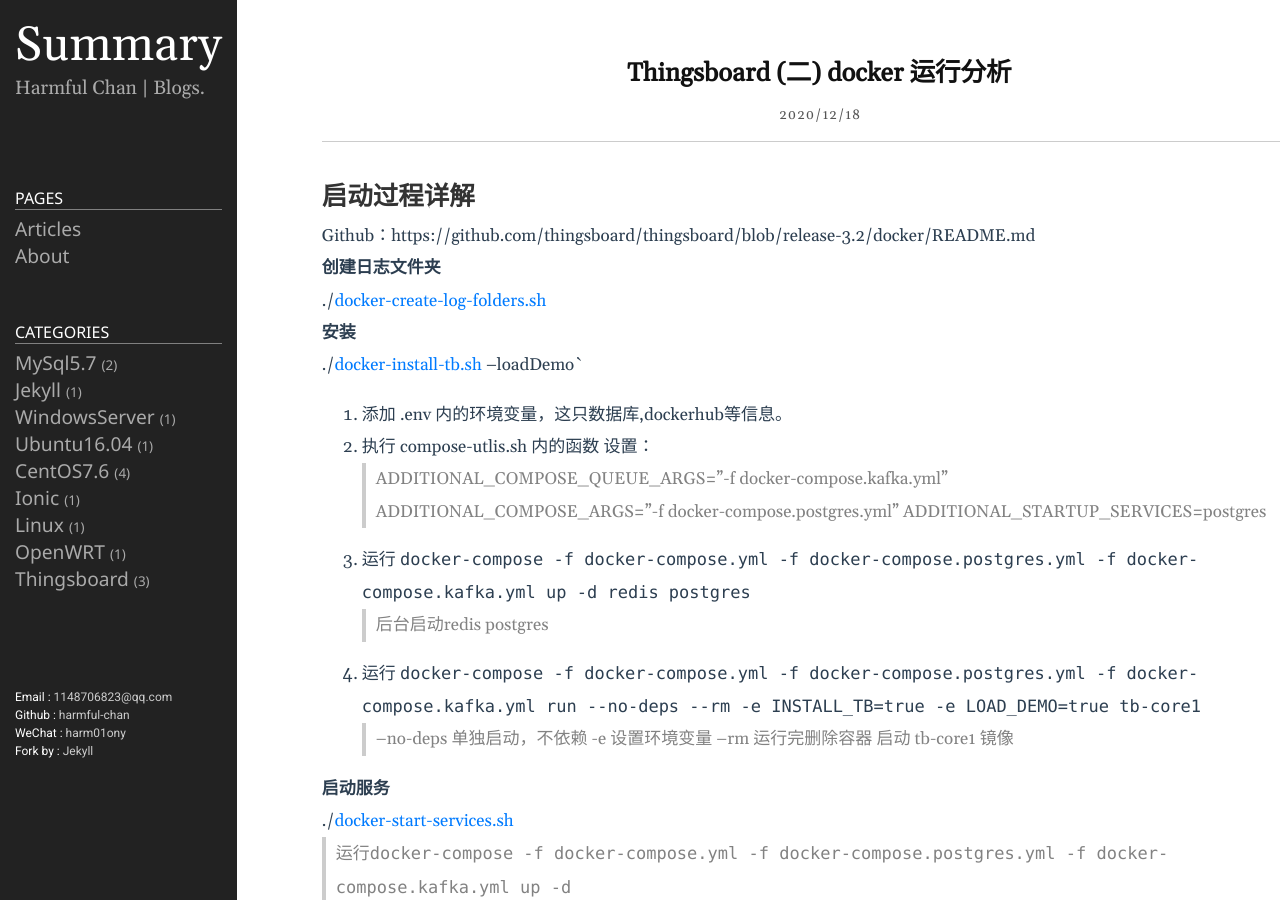
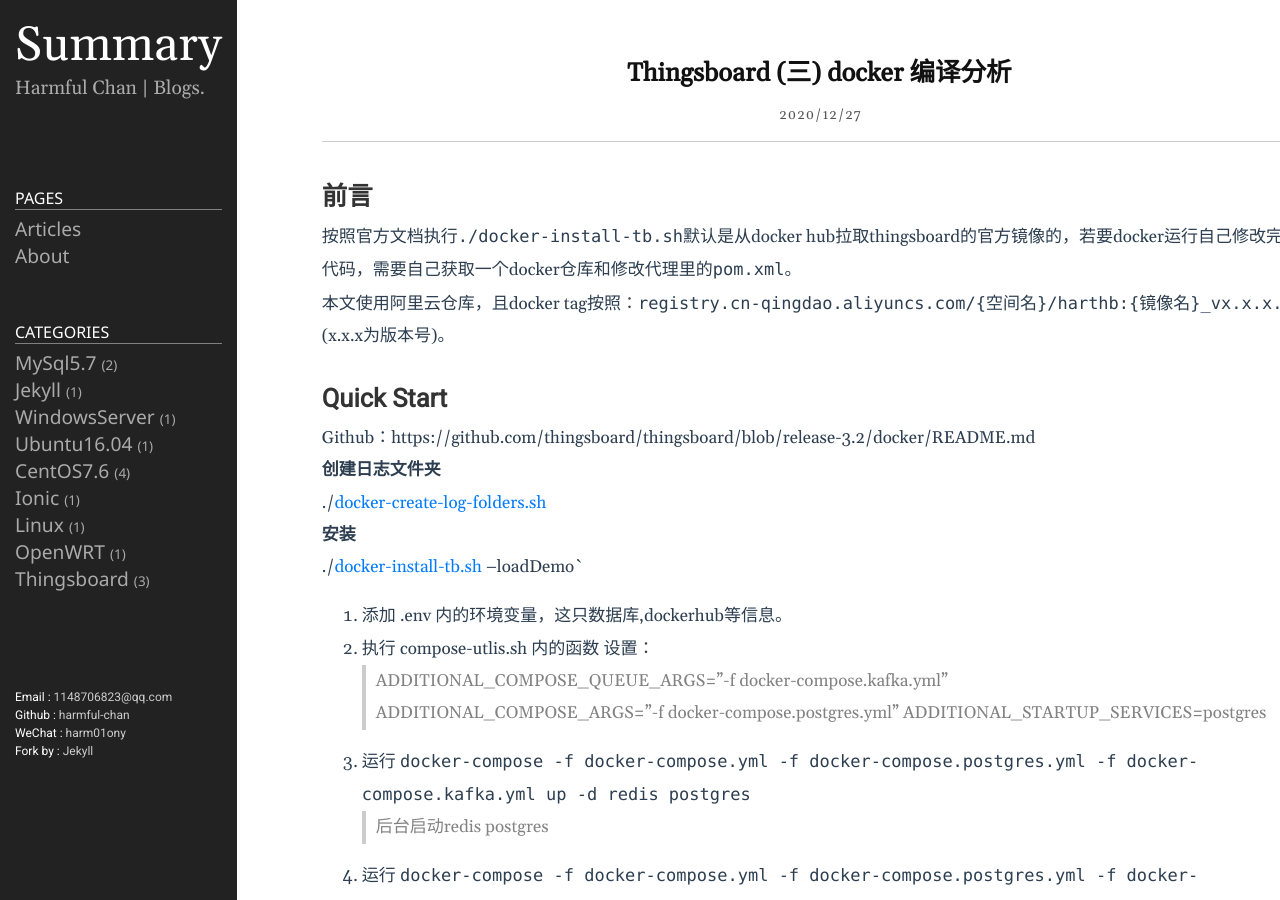
Before and after one commit to harmful-chan/pages, a Jekyll site: the page built from _posts/2020-12-27-Thingsboard-(三)-docker-编译分析.md, in a window 1280 px wide and 900 px high. Built offline with Jekyll 4.4.1, drawn with Linux system fonts in a browser that asks for light colours.

Commit message:
update thingsboard compiles 1.

```diff
--- a/_posts/2020-12-27-Thingsboard-(三)-docker-编译分析.md
+++ b/_posts/2020-12-27-Thingsboard-(三)-docker-编译分析.md
@@ -1,10 +1,15 @@
 ---
 layout: post
-title: Thingsboard (二) docker 运行分析
-date: 2020-12-18 19:20:23 +0900
+title: Thingsboard (三) docker 编译分析
+date: 2020-12-27 19:20:23 +0900
 category: Thingsboard
 ---
-## 启动过程详解
+
+## 前言
+按照官方文档执行`./docker-install-tb.sh`默认是从docker hub拉取thingsboard的官方镜像的，若要docker运行自己修改完的代码，需要自己获取一个docker仓库和修改代理里的`pom.xml`。
+本文使用阿里云仓库，且docker tag按照：`registry.cn-qingdao.aliyuncs.com/{空间名}/harthb:{镜像名}_vx.x.x.`(x.x.x为版本号)。
+
+## Quick Start
 Github：https://github.com/thingsboard/thingsboard/blob/release-3.2/docker/README.md
 
 **创建日志文件夹**
```
